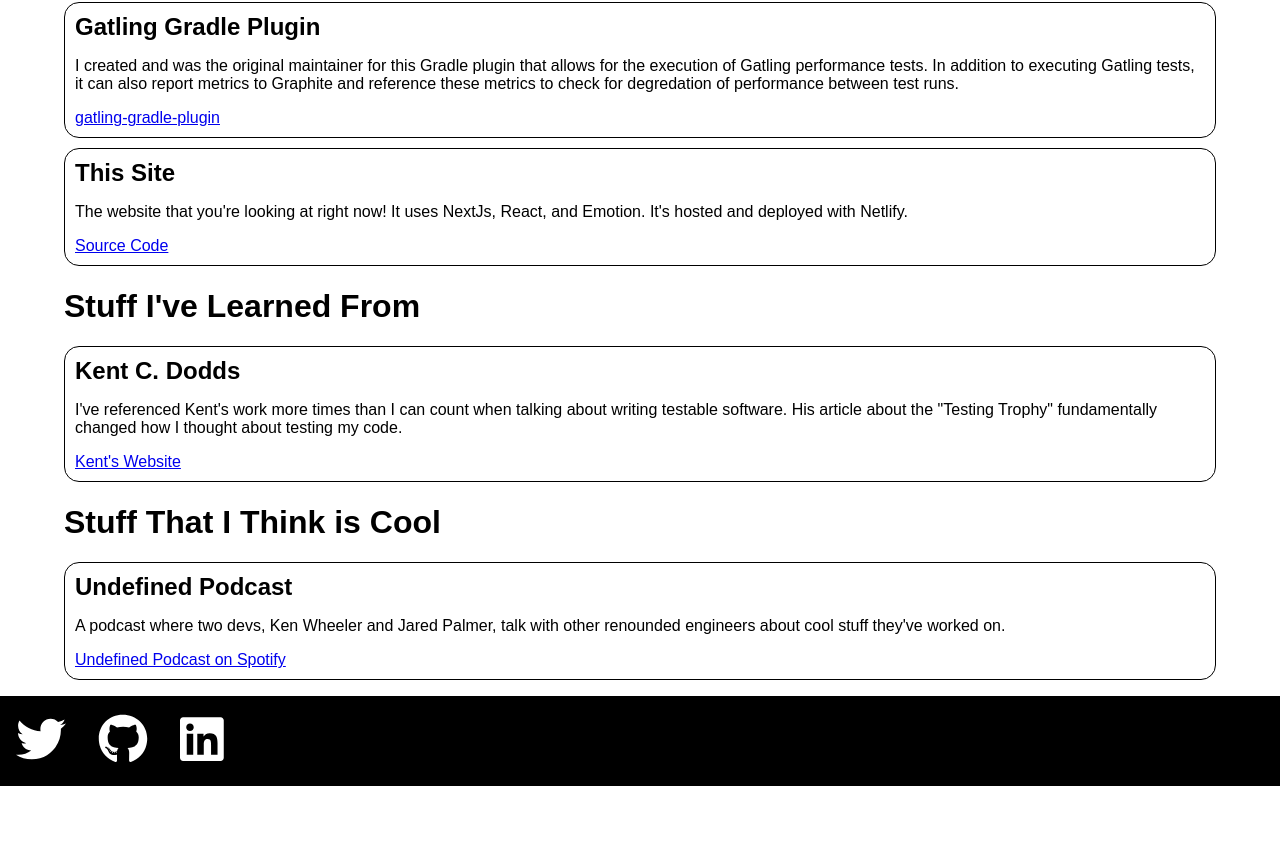
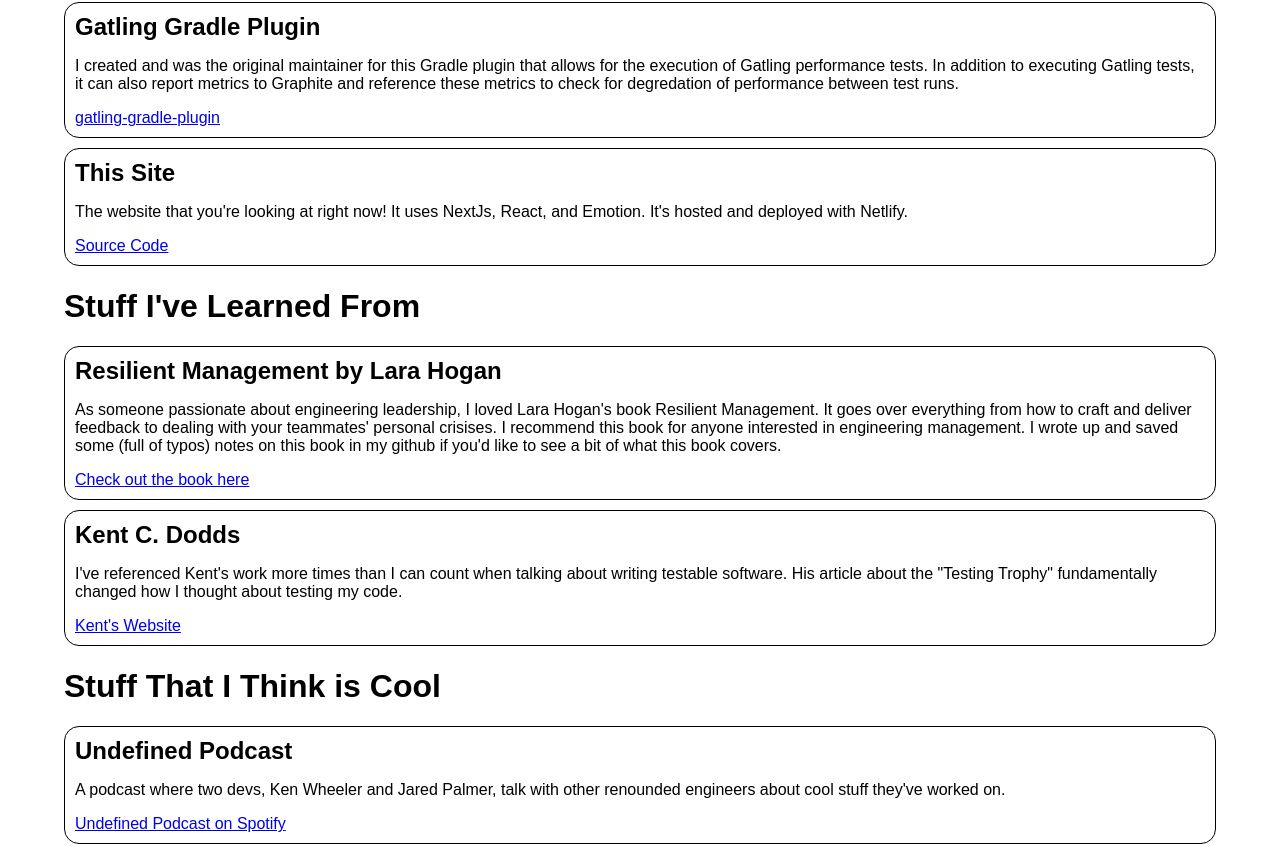
Before and after one commit to bmanley91/personal-site, a Next.js app: page / in a window 1280 px wide. Shown: the part 525-1371 px from the top of the page. Before the commit the page ends 1311 px from the top, so only its background shows below. Built offline with nearby package versions, Linux system fonts and the light colour scheme.

Commit message:
Added resilient management to learning stuff.

```diff
--- a/src/resources/content/learning-stuff.ts
+++ b/src/resources/content/learning-stuff.ts
@@ -2,6 +2,11 @@
 
 export const learningStuff: ContentCardProps[] = [
     {
+        title: 'Resilient Management by Lara Hogan',
+        body: 'As someone passionate about engineering leadership, I loved Lara Hogan\'s book Resilient Management. It goes over everything from how to craft and deliver feedback to dealing with your teammates\' personal crisises. I recommend this book for anyone interested in engineering management. I wrote up and saved some (full of typos) notes on this book in my github if you\'d like to see a bit of what this book covers.',
+        linkText: "Check out the book here",
+        linkURL: 'https://resilient-management.com/'
+    }, {
         title: 'Kent C. Dodds',
         body: 'I\'ve referenced Kent\'s work more times than I can count when talking about writing testable software. His article about the "Testing Trophy" fundamentally changed how I thought about testing my code.',
         linkText: "Kent's Website",
```
